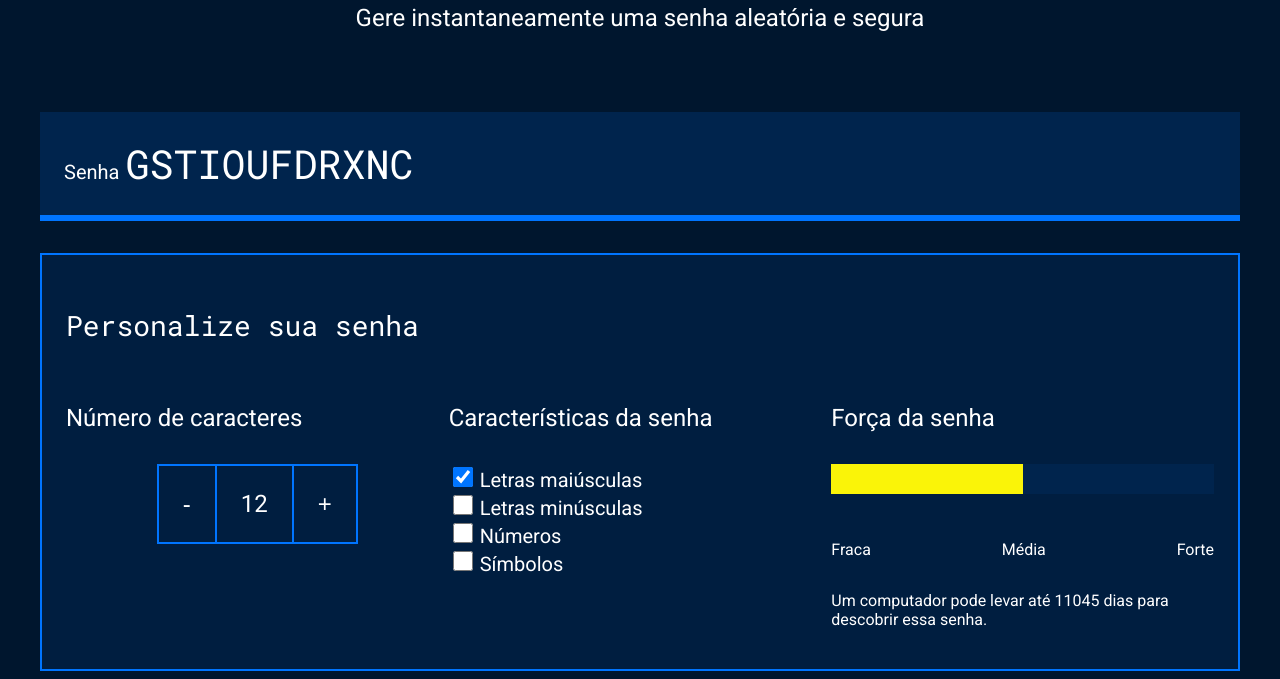
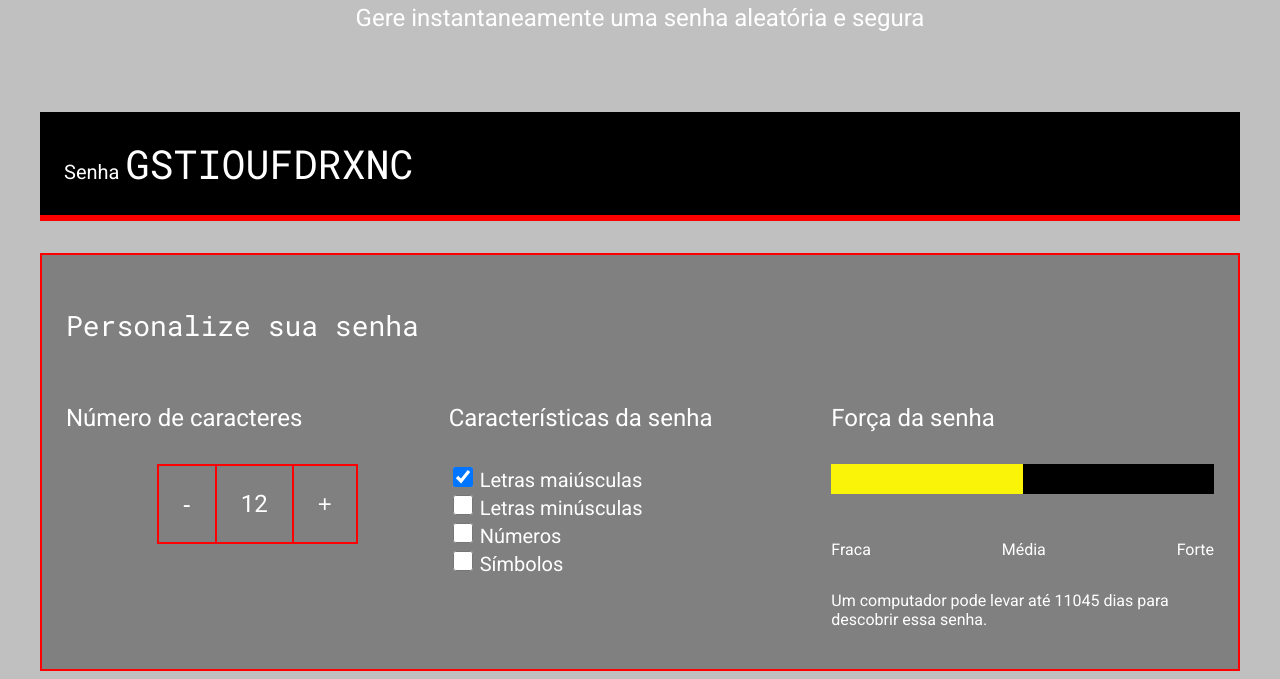
Before and after one commit to jhouzinho666/GERADOR-DE-SENHAS, a plain HTML site: page index.html in a window 1280 px wide. Shown: the part 214-893 px from the top of the page. Drawn offline with Linux system fonts and the light colour scheme.

Commit message:
Update style.css

```diff
--- a/style.css
+++ b/style.css
@@ -2,10 +2,10 @@
 
 :root {
     --branco: white;
-    --cor-de-fundo: #00162E;
-    --fundo-senha: #00244D;
-    --fundo-texto: #001E40;
-    --borda: #0075FF;
+    --cor-de-fundo: #c0c0c0;
+    --fundo-senha: #000000;
+    --fundo-texto: #808080;
+    --borda: #ff0000;
     --roboto: 'Roboto', sans-serif;
     --roboto-mono: 'Roboto Mono', monospace;
 }
```
